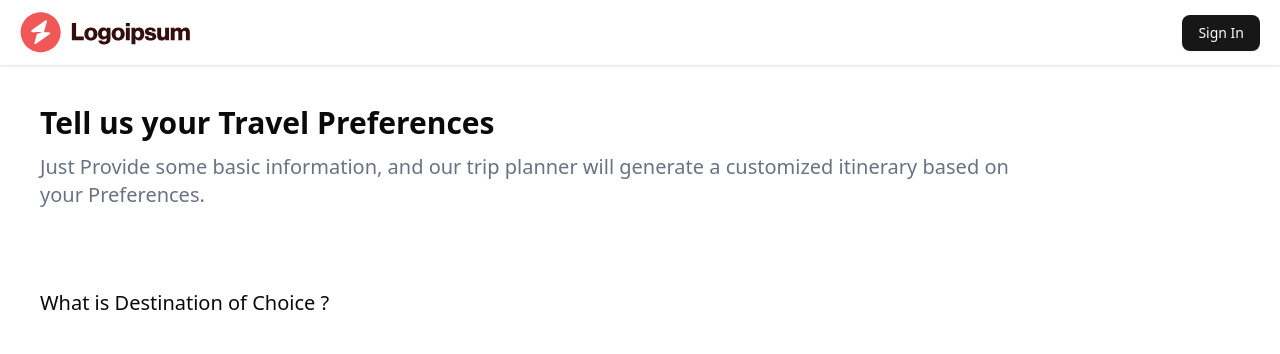
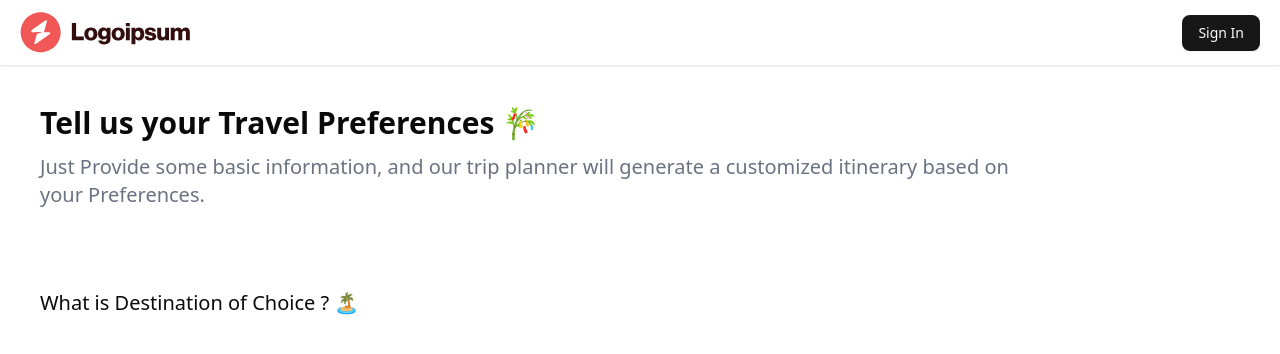
Before and after one commit to mdanassaifi/ai-trip-planner, a React (Vite) app: page /create-trip in a window 1280 px wide. Shown: the top 354 px of the page. Built offline with nearby package versions, Linux system fonts and the light colour scheme.

Commit message:
addemoji

```diff
--- a/src/create-trip/index.jsx
+++ b/src/create-trip/index.jsx
@@ -4,13 +4,13 @@ import GooglePlacesAutocomplete from 'react-google-places-autocomplete'
 function CreateTrip() {
   return (
     <div className='sm:px-10 md:px-32 lg:px-56 xl:pl-10 px-5 mt-10'>
-      <h2 className='font-bold text-3xl'>Tell us your Travel Preferences</h2>
+      <h2 className='font-bold text-3xl'>Tell us your Travel Preferences 🎋</h2>
       <p className='mt-3 text-gray-500 text-xl'>Just Provide some basic information, and our trip planner will generate a customized itinerary based on your Preferences.</p>
 
     <div className='mt-20'>
 
       <div>
-        <h2 className='text-xl my-3 font-medium'>What is Destination of Choice ?</h2>
+        <h2 className='text-xl my-3 font-medium'>What is Destination of Choice ? 🏝️</h2>
 
         {/* <GooglePlacesAutocomplete
           apiKey=''
```
